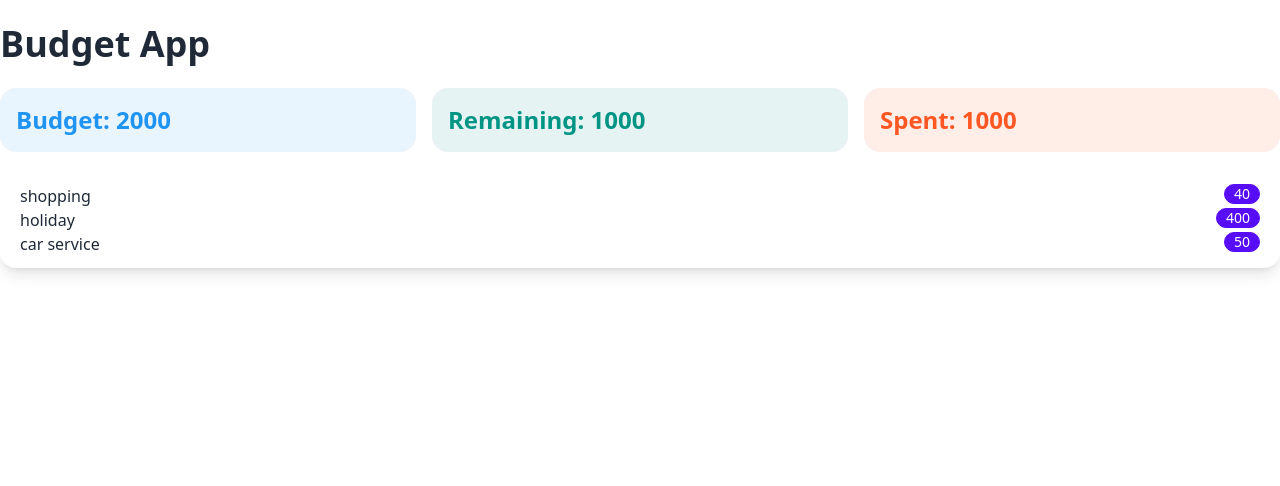
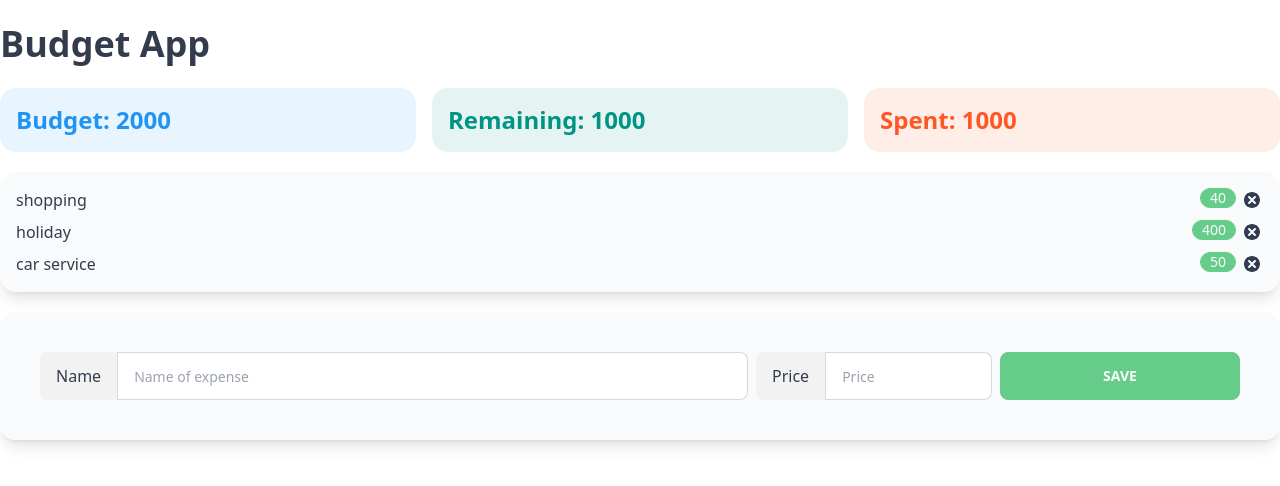
Before and after one commit to KhaledAlabssi/budget_app, a React (Create React App) app: page / in a window 1280 px wide. Shown: the top 486 px of the page. Built offline with nearby package versions, Linux system fonts and the light colour scheme.

Commit message:
layout and components with dummy data

```diff
--- a/public/index.html
+++ b/public/index.html
@@ -1,5 +1,5 @@
 <!DOCTYPE html>
-<html lang="en">
+<html lang="en" data-theme="emerald">
   <head>
     <meta charset="utf-8" />
     <link rel="icon" href="%PUBLIC_URL%/favicon.ico" />
--- a/src/App.js
+++ b/src/App.js
@@ -1,3 +1,4 @@
+import AddExpenseForm from "./components/AddExpenseForm";
 import Budget from "./components/Budget";
 import ExpenseList from "./components/ExpenseList";
 import Remaining from "./components/Remaining";
@@ -16,6 +17,7 @@ function App() {
         <Spent />
       </div>
       <ExpenseList />
+      <AddExpenseForm />
     </div>
   );
 }
--- /dev/null
+++ b/src/components/AddExpenseForm.jsx
@@ -0,0 +1,39 @@
+import React from "react";
+
+function AddExpenseForm() {
+  return (
+    <div className=" shadow-lg rounded-box">
+      <form>
+        <div className="p-10 card bg-base-200 columns-1 gap-2 md:flex md:flex-row md:justify-between">
+          <div className="form-control basis-3/5">
+            <label className="input-group" for='name'>
+              <span>Name</span>
+              <input
+                type="text"
+                required
+                placeholder="Name of expense"
+                className="input input-bordered w-full"
+                id="name"
+              />
+            </label>
+          </div>
+          <div className="form-control basis-1/5">
+            <label className="input-group" for='price'>
+              <span>Price</span>
+              <input
+                type="text"
+                required
+                placeholder="Price"
+                className="input input-bordered w-full "
+                id='price'
+              />
+            </label>
+          </div>
+          <button className="btn btn-primary basis-1/5">Save</button>
+        </div>
+      </form>
+    </div>
+  );
+}
+
+export default AddExpenseForm;
--- a/src/components/ExpenseItem.jsx
+++ b/src/components/ExpenseItem.jsx
@@ -1,10 +1,18 @@
 import React from 'react'
+import {TiDelete} from 'react-icons/ti'
 
 function ExpenseItem({name, cost}) {
     return (
-      <li className='flex-row justify-between px-5'>
-        <p>{name}</p>
-        <div class="badge badge-primary ml-2 success">{cost}</div>
+      <li className='py-1'>
+        <div className="flex justify-between flex-row px-4">
+          <div>{name}</div>
+          <div className="flex flex-row ">
+            <div class="badge badge-primary ml-2">{cost}</div>
+            <div className='pl-1'>
+              <TiDelete size="1.5em"></TiDelete>
+            </div>
+          </div>
+        </div>
       </li>
     );
 }
--- a/src/components/ExpenseList.jsx
+++ b/src/components/ExpenseList.jsx
@@ -10,7 +10,7 @@ function ExpenseList() {
     ];
     return (
       <div class="py-5">
-        <ul class="menu py-3 shadow-lg  rounded-box">
+        <ul class="menu py-3 shadow-lg bg-base-200 rounded-box">
           {/* <li class="menu-title">
             <span>Menu Title</span>
           </li> */}
```
